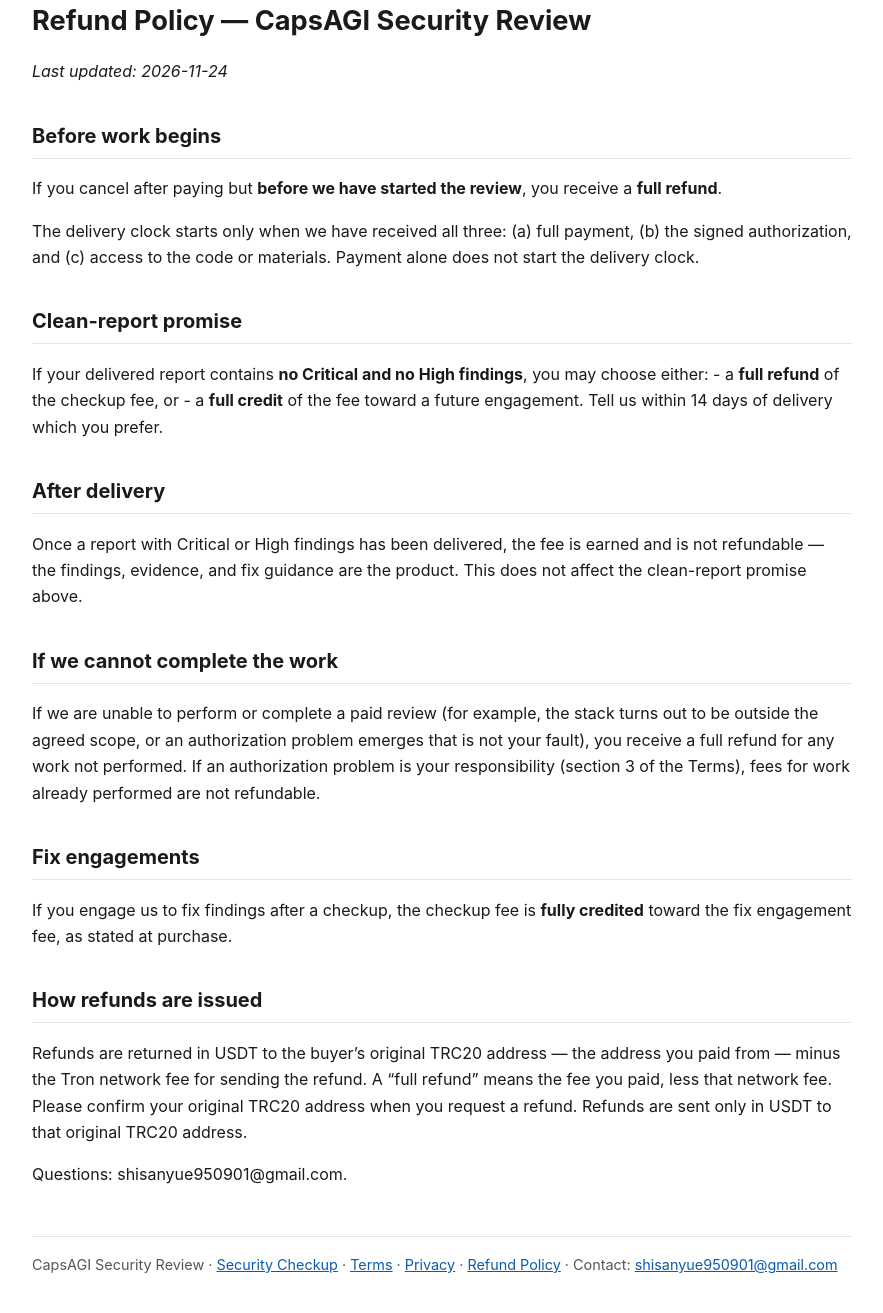
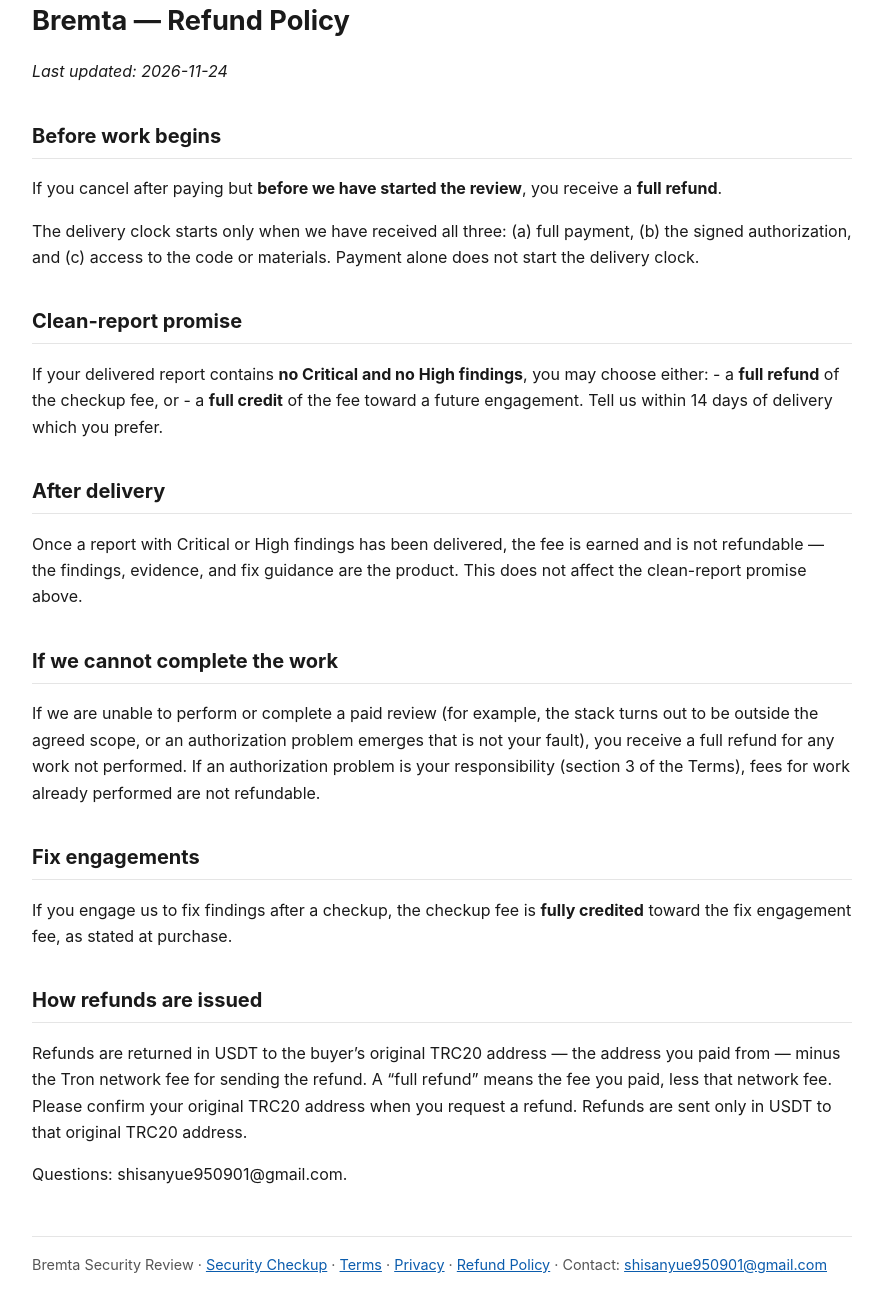
Before and after one commit to shisanyue950901-beep/security-checkup, a plain HTML site: page refund.html in a window 1280 px wide. Shown: the part 55-1368 px from the top of the page, without its empty margins (198-1081 px from the left). Drawn offline with Linux system fonts and the light colour scheme.

Commit message:
Update refund policy title and footer branding

```diff
--- a/refund.html
+++ b/refund.html
@@ -3,7 +3,7 @@
 <head>
 <meta charset="utf-8">
 <meta name="viewport" content="width=device-width, initial-scale=1">
-<title>Refund Policy — CapsAGI Security Review</title>
+<title>Bremta — Refund Policy</title>
 <meta name="description" content="">
 <style>
 body { font-family: -apple-system, "Segoe UI", Roboto, "Helvetica Neue", Arial, sans-serif; line-height: 1.65; color: #1a1a1a; max-width: 820px; margin: 0 auto; padding: 2.5rem 1.25rem 4rem; }
@@ -21,7 +21,7 @@ footer { margin-top: 3rem; border-top: 1px solid #e5e5e5; padding-top: 1rem; fon
 </style>
 </head>
 <body>
-<h1>Refund Policy — CapsAGI Security Review</h1>
+<h1>Bremta — Refund Policy</h1>
 <p><em>Last updated: 2026-11-24</em></p>
 <h2>Before work begins</h2>
 <p>If you cancel after paying but <strong>before we have started the review</strong>, you receive a <strong>full refund</strong>.</p>
@@ -39,6 +39,6 @@ Tell us within 14 days of delivery which you prefer.</p>
 <p>If you engage us to fix findings after a checkup, the checkup fee is <strong>fully credited</strong> toward the fix engagement fee, as stated at purchase.</p>
 <h2>How refunds are issued</h2>
 <p>Refunds are returned in USDT to the buyer’s original TRC20 address — the address you paid from — minus the Tron network fee for sending the refund. A “full refund” means the fee you paid, less that network fee. Please confirm your original TRC20 address when you request a refund. Refunds are sent only in USDT to that original TRC20 address.</p>
-<p>Questions: shisanyue950901@gmail.com.</p><footer>CapsAGI Security Review · <a href="index.html">Security Checkup</a> · <a href="terms.html">Terms</a> · <a href="privacy.html">Privacy</a> · <a href="refund.html">Refund Policy</a> · Contact: <a href="mailto:shisanyue950901@gmail.com">shisanyue950901@gmail.com</a></footer>
+<p>Questions: shisanyue950901@gmail.com.</p><footer>Bremta Security Review · <a href="index.html">Security Checkup</a> · <a href="terms.html">Terms</a> · <a href="privacy.html">Privacy</a> · <a href="refund.html">Refund Policy</a> · Contact: <a href="mailto:shisanyue950901@gmail.com">shisanyue950901@gmail.com</a></footer>
 </body>
 </html>
```
